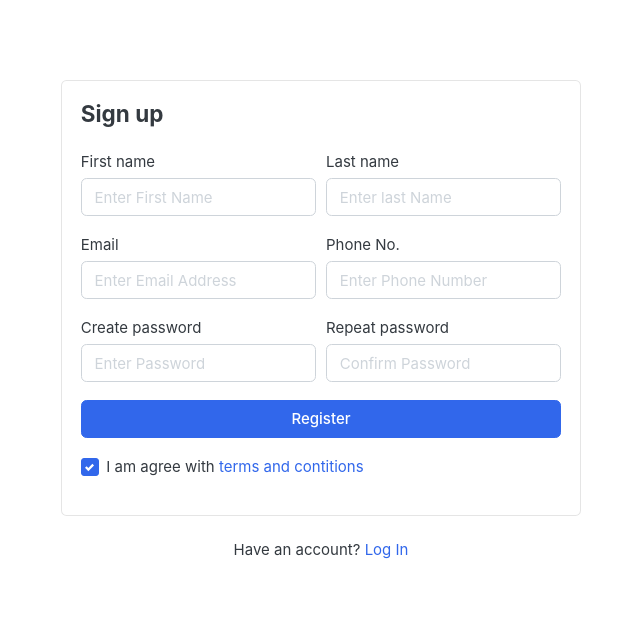
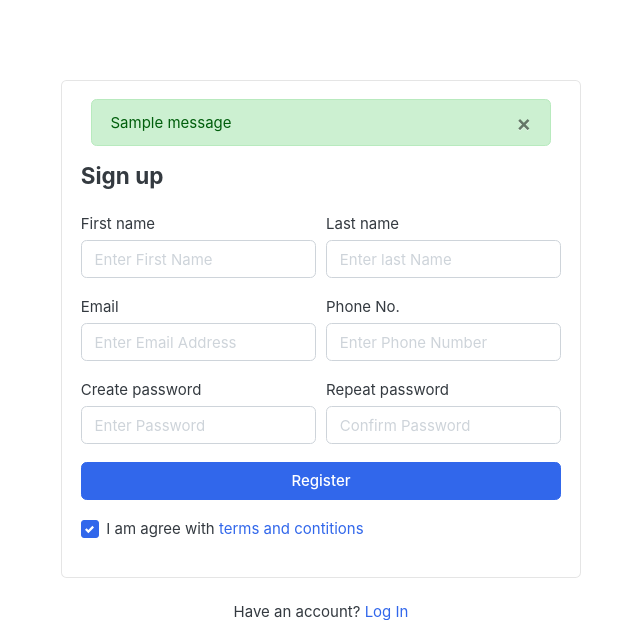
Before and after one commit to dipk-pawar/all_in_one_store, a Django app: page /accounts/register/ in a window 1280 px wide. Shown: the part 118-738 px from the top of the page, without its empty margins (319-959 px from the left). Run offline with Django 3.2, Linux system fonts and the light colour scheme; data comes from the database, SQL or seed files in the repository; one stand-in notice (Sample message) is shown; some libraries are stand-ins or nearby versions; some web fonts are replaced.

Commit message:
feat(django messages): added django messages

```diff
--- a/all_in_one_store/settings.py
+++ b/all_in_one_store/settings.py
@@ -11,6 +11,7 @@ https://docs.djangoproject.com/en/3.1/ref/settings/
 """
 
 from pathlib import Path
+from django.contrib.messages import constants as messages
 
 # Build paths inside the project like this: BASE_DIR / 'subdir'.
 BASE_DIR = Path(__file__).resolve(strict=True).parent.parent
@@ -133,3 +134,6 @@ STATICFILES_DIRS = [
 # media files configurations
 MEDIA_URL = "/media/"
 MEDIA_ROOT = BASE_DIR / "media"
+
+
+MESSAGE_TAGS = {messages.ERROR: "danger"}
--- a/apps/accounts/views.py
+++ b/apps/accounts/views.py
@@ -1,7 +1,8 @@
-from django.shortcuts import render
+from django.shortcuts import render, redirect
 
 from apps.accounts.models import Account
 from .forms import RegistrationForm
+from django.contrib import messages
 
 
 # Create your views here.
@@ -24,6 +25,8 @@ def register_user(request):
             )
             user.phone_number = phone_number
             user.save()
+            messages.success(request, "Registration successfully")
+            return redirect("register")
     else:
         form = RegistrationForm()
     context = {"form": form}
--- a/static/js/script.js
+++ b/static/js/script.js
@@ -56,4 +56,8 @@ $(document).ready(function() {
 
 
 });
+
+setTimeout(function () {
+    $("#message").fadeOut("slow")
+}, 4000)
 // jquery end
--- a/templates/accounts/register.html
+++ b/templates/accounts/register.html
@@ -6,6 +6,7 @@
     <!-- ============================ COMPONENT REGISTER   ================================= -->
     <div class="card mx-auto" style="max-width:520px; margin-top:40px;">
         <article class="card-body">
+            {% include 'includes/alerts.html' %}
             <header class="mb-4">
                 <h4 class="card-title">Sign up</h4>
             </header>
--- /dev/null
+++ b/templates/includes/alerts.html
@@ -0,0 +1,12 @@
+{% if messages %}
+
+{% for message in messages %}
+<div id="message" class="container">
+    <div{% if message.tags %} class="alert alert-{{ message.tags }}" {% endif %} role="alert">
+        <button type="button" class="close" data-dismiss="alert"><span aria-hidden="true">&times;</span></button>
+        {% if message.level == DEFAULT_MESSAGE_LEVELS.ERROR %}Important: {% endif %}
+        {{ message }}
+    </div>
+{% endfor %}
+</div>
+{% endif %}
```
